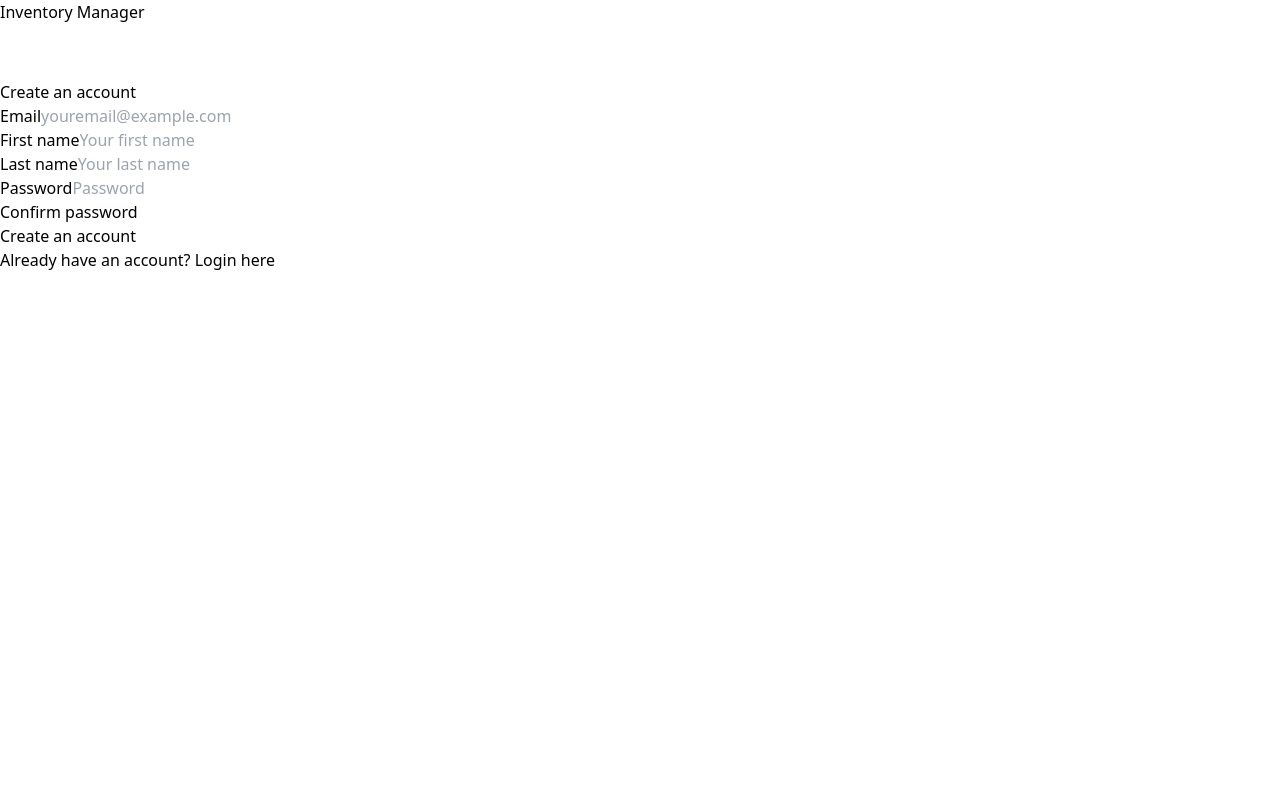
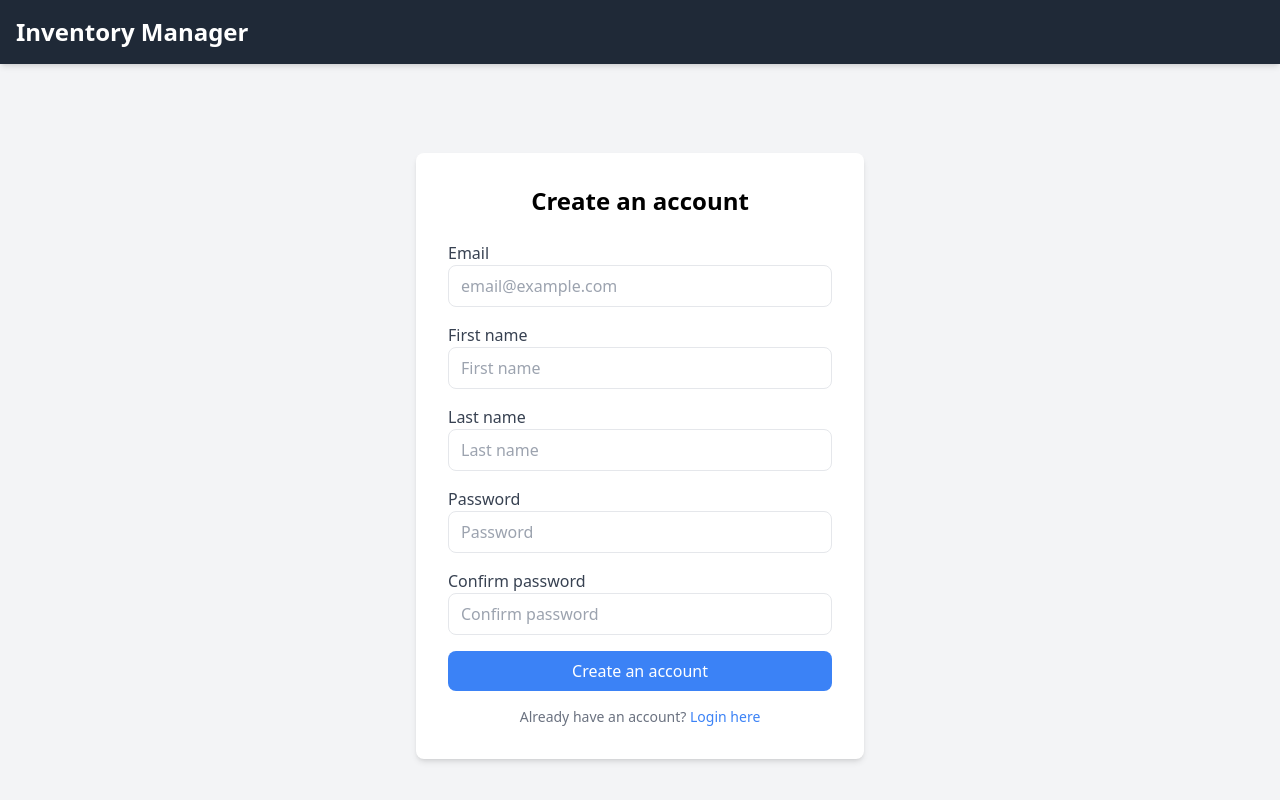
Before and after one commit to Chrisvt1209/InventoryManagerFrontend, a React (Vite) app in the folder inventory-manager-frontend/: page /auth/register in a window 1280 px wide. Shown: the top 800 px of the page. Built offline with nearby package versions, Linux system fonts and the light colour scheme; no server answers.

Commit message:
Updated authentication use cases, styling and routing
Registering use case works. Login use case needs some work

```diff
--- a/inventory-manager-frontend/src/components/navbar.jsx
+++ b/inventory-manager-frontend/src/components/navbar.jsx
@@ -5,8 +5,8 @@ export default function NavBar() {
     const { loggedInUser } = useAuth();
 
     return (
-        <nav className="bg-gray-600 fixed top-0 w-full shadow-md">
-            <div className="container mx-auto flex justify-between items-center p4">
+        <nav className="bg-gray-800 fixed top-0 w-full shadow-md z-10">
+            <div className="container mx-auto flex justify-between items-center p-4">
                 <Link to="/" className="text-white text-2xl font-bold">Inventory Manager</Link>
                 <button className="text-white md:hidden" type="button" data-bs-toggle="collapse"
                     data-bs-target="#navbarToggler" aria-controls="navbarToggler" aria-expanded="false"
@@ -21,21 +21,11 @@ export default function NavBar() {
                         <>
                             <ul className="flex space-x-4">
                                 <li>
-                                    <Link to="/products" className="text-white hover:text-gray-300">Kamplocaties</Link>
+                                    <Link to="/products" className="text-white hover:text-gray-300">Products</Link>
                                 </li>
                                 <li>
-                                    <Link to="/categories" className="text-white hover:text-gray-300">Bezoeken</Link>
+                                    <Link to="/categories" className="text-white hover:text-gray-300">Categories</Link>
                                 </li>
-                                {/* {loggedInUser.role === UserRole.ADMIN && (
-                                    <>
-                                        <li>
-                                            <Link to="users" className="text-white hover:text-gray-300">Gebruikers</Link>
-                                        </li>
-                                        <li>
-                                            <Link to="branches" className="text-white hover:text-gray-300">Speltakken</Link>
-                                        </li>
-                                    </>
-                                )} */}
                             </ul>
                             <ul className="flex space-x-4">
                                 <li className="relative">
--- a/inventory-manager-frontend/src/components/protected-route.jsx
+++ b/inventory-manager-frontend/src/components/protected-route.jsx
@@ -7,7 +7,7 @@ export default function ProtectedRoute({ roles = [] }) {
 
     if (!token) {
         console.log("User is not authenticated. Redirecting to login page.");
-        return <Navigate to="/login" />;
+        return <Navigate to="/auth/login" />;
     }
 
     if (roles.length > 0 && !roles.includes(loggedInUser?.role)) {
--- a/inventory-manager-frontend/src/main.jsx
+++ b/inventory-manager-frontend/src/main.jsx
@@ -106,6 +106,10 @@ const router = createBrowserRouter([
             ]
           }
         ]
+      },
+      {
+        path: "*",
+        element: <div>404 - Page Not Found</div>,
       }
     ]
   }
--- a/inventory-manager-frontend/src/pages/root.jsx
+++ b/inventory-manager-frontend/src/pages/root.jsx
@@ -7,7 +7,7 @@ export default function Root() {
     return (
         <>
             <Navbar />
-            <div className="container">
+            <div className="container mx-auto">
                 <div className="nav-size"></div> {/* This is a hack to make sure the content doesn't go under the navbar */}
                 <Outlet />
             </div>
--- a/inventory-manager-frontend/src/pages/users/authentication/login.jsx
+++ b/inventory-manager-frontend/src/pages/users/authentication/login.jsx
@@ -8,7 +8,7 @@ export default function Login() {
     const navigate = useNavigate();
     const { updateToken } = useAuth();
     const [errorMessage, setErrorMessage] = useState('');
-    const { register, handleSubmit, formState: { errors } } = useForm({
+    const { register, handleSubmit, formState: { errors, isSubmitting } } = useForm({
         mode: "onBlur"
     });
 
@@ -16,7 +16,10 @@ export default function Login() {
         setErrorMessage("");
 
         try {
-            const response = await backendApi.post("/users/login", value);
+            const response = await backendApi.post("/users/login", value, {
+                headers: { "Content-Type": "application/json" },
+                withCredentials: true
+            });
             console.log("Login successful: ", response);
             updateToken(response.data.token);
             navigate("/products");
@@ -25,7 +28,7 @@ export default function Login() {
             if (error?.response?.status === 403) {
                 setErrorMessage("Invalid username or password");
             } else {
-                setErrorMessage("An error occurred");
+                setErrorMessage(error?.response?.data?.message || "An unexpected error occurred");
             }
         }
     };
@@ -34,9 +37,12 @@ export default function Login() {
         <div className="flex justify-center items-center min-h-screen bg-gray-100">
             <div className="w-full max-w-md bg-white p-8 rounded-lg shadow-md">
                 <h2 className="text-2xl font-bold mb-6 text-center">Login</h2>
-                <form onSubmit={handleSubmit(handleLogin)}>
+                <form onSubmit={handleSubmit(handleLogin)} className="space-y-4">
+                    {errorMessage && <p className="text-red-500 text-sm">{errorMessage}</p>}
+
+                    {/* Email */}
                     <div className="mb-4">
-                        <label className="block text-gray-700">Email</label>
+                        <label htmlFor="email" className="block text-gray-700">Email</label>
                         <input
                             type="email"
                             id="email"
@@ -48,20 +54,32 @@ export default function Login() {
                                     message: "Use a valid email address"
                                 }
                             })}
+                            placeholder="email@example.com"
                         />
                         {errors.email && <p className="text-red-500 text-sm">{errors.email.message}</p>}
                     </div>
+
+                    {/* Password */}
                     <div className="mb-4">
-                        <label className="block text-gray-700">Password</label>
+                        <label htmlFor="password" className="block text-gray-700">Password</label>
                         <input
                             type="password"
+                            id="password"
                             className="w-full px-3 py-2 border rounded-lg"
                             {...register("password", { required: "Password is required" })}
                         />
                         {errors.password && <p className="text-red-500 text-sm">{errors.password.message}</p>}
                     </div>
-                    {errorMessage && <p className="text-red-500 text-sm mb-4">{errorMessage}</p>}
-                    <button type="submit" className="w-full bg-blue-500 text-white py-2 rounded-lg hover:bg-blue-600">Login</button>
+
+                    <button
+                        type="submit"
+                        disabled={isSubmitting}
+                        className={`w-full py-2 rounded-lg ${isSubmitting
+                            ? "bg-blue-300"
+                            : "bg-blue-500 hover:bg-blue-600 text-white"
+                            }`}>
+                        {isSubmitting ? "Logging in..." : "Login"}
+                    </button>
                 </form>
             </div>
         </div>
--- a/inventory-manager-frontend/src/pages/users/authentication/register.jsx
+++ b/inventory-manager-frontend/src/pages/users/authentication/register.jsx
@@ -19,9 +19,7 @@ export default function Register() {
                 lastName: data.lastName,
                 password: data.password
             }), {
-                headers: {
-                    'Content-Type': 'application/json'
-                },
+                headers: { 'Content-Type': 'application/json' },
                 withCredentials: true
             });
 
@@ -29,69 +27,70 @@ export default function Register() {
                 navigate("/auth/login")
             }
         } catch (error) {
-            setErrorMessage(error.message);
+            setErrorMessage(error.response?.data?.message || "An error occurred. Please try again.");
         }
     };
 
     const password = watch("password");
 
     return (
-        <div className="w-full bg-white rounded-lg shadow dark:border md:mt-0 sm:max-w-md xl:p-0 dark:bg-gray-800 dark:border-gray-700">
-            <div className="p-6 space-y-4 md:space-y-6 sm:p-8">
-                <h1 className="text-xl font-bold leading-tight tracking-tight text-gray-900 md:text-2xl dark:text-white">Create an account</h1>
-                <form className="space-y-4 md:space-y-6" onSubmit={handleSubmit(handleRegisterUser)}>
-                    {setErrorMessage && <p className="text-red-500 text-sm">{errorMessage}</p>}
+        <div className="flex justify-center items-center min-h-screen bg-gray-100">
+            <div className="w-full max-w-md bg-white p-8 rounded-lg shadow-md">
+                <h2 className="text-2xl font-bold mb-6 text-center">Create an account</h2>
+                <form className="space-y-4" onSubmit={handleSubmit(handleRegisterUser)}>
+                    {errorMessage && <p className="text-red-500 text-sm">{errorMessage}</p>}
+
+                    {/* Email */}
                     <div className="mb-4">
-                        <label htmlFor="email" className="block mb-2 text-sm font-medium text-gray-700 dark:text-white">Email</label>
+                        <label htmlFor="email" className="block text-gray-700">Email</label>
                         <input
-                            type="text"
+                            type="email"
                             id="email"
-                            className="bg-gray-50 border border-gray-300 text-gray-900 text-sm rounded-lg focus:ring-primary-600 focus:border-primary-600 block w-full p-2.5 dark:bg-gray-700 dark:border-gray-600 dark:placeholder-gray-400 dark:text-white dark:focus:ring-blue-500 dark:focus:border-blue-500"
+                            className="w-full px-3 py-2 border rounded-lg"
                             {...register("email", { required: "Email is required" })}
-                            placeholder="youremail@example.com"
-                            required=""
+                            placeholder="email@example.com"
                         />
                         {errors.email && <p className="text-red-500 text-sm">{errors.email.message}</p>}
                     </div>
 
                     {/* First name */}
                     <div className="mb-4">
-                        <label htmlFor="firstName" className="block mb-2 text-sm font-medium text-gray-700 dark:text-white">First name</label>
+                        <label htmlFor="firstName" className="block text-gray-700">First name</label>
                         <input
                             type="text"
                             id="firstName"
-                            className="bg-gray-50 border border-gray-300 text-gray-900 text-sm rounded-lg focus:ring-primary-600 focus:border-primary-600 block w-full p-2.5 dark:bg-gray-700 dark:border-gray-600 dark:placeholder-gray-400 dark:text-white dark:focus:ring-blue-500 dark:focus:border-blue-500"
-                            {...register("firstname", { required: "First name is required" })}
-                            placeholder="Your first name"
+                            className="w-full px-3 py-2 border rounded-lg"
+                            {...register("firstName", { required: "First name is required" })}
+                            placeholder="First name"
                         />
                         {errors.firstName && <p className="text-red-500 text-sm">{errors.firstName.message}</p>}
                     </div>
 
                     {/* Last name */}
                     <div className="mb-4">
-                        <label htmlFor="lastName" className="block mb-2 text-sm font-medium text-gray-700 dark:text-white">Last name</label>
+                        <label htmlFor="lastName" className="block text-gray-700">Last name</label>
                         <input
                             type="text"
                             id="lastName"
-                            className="bg-gray-50 border border-gray-300 text-gray-900 text-sm rounded-lg focus:ring-primary-600 focus:border-primary-600 block w-full p-2.5 dark:bg-gray-700 dark:border-gray-600 dark:placeholder-gray-400 dark:text-white dark:focus:ring-blue-500 dark:focus:border-blue-500"
-                            {...register("lastname", { required: "Last name is required" })}
-                            placeholder="Your last name"
+                            className="w-full px-3 py-2 border rounded-lg"
+                            {...register("lastName", { required: "Last name is required" })}
+                            placeholder="Last name"
                         />
                         {errors.lastName && <p className="text-red-500 text-sm">{errors.lastName.message}</p>}
                     </div>
 
                     {/* Password */}
                     <div className="mb-4">
-                        <label htmlFor="password" className="block mb-2 text-sm font-medium text-gray-700 dark:text-white">Password</label>
+                        <label htmlFor="password" className="block text-gray-700">Password</label>
                         <input
                             type="password"
                             id="password"
-                            className="bg-gray-50 border border-gray-300 text-gray-900 text-sm rounded-lg focus:ring-primary-600 focus:border-primary-600 block w-full p-2.5 dark:bg-gray-700 dark:border-gray-600 dark:placeholder-gray-400 dark:text-white dark:focus:ring-blue-500 dark:focus:border-blue-500"
+                            className="w-full px-3 py-2 border rounded-lg"
                             {...register("password", {
                                 required: "Password is required",
                                 minLength: {
                                     value: 8,
-                                    message: "Password must be at least 6 characters long"
+                                    message: "Password must be at least 8 characters long"
                                 }
                             })}
                             placeholder="Password"
@@ -101,22 +100,23 @@ export default function Register() {
 
                     {/* Confirm password */}
                     <div className="mb-4">
-                        <label htmlFor="confirmPassword" className="block mb-2 text-sm font-medium text-gray-700 dark:text-white">Confirm password</label>
+                        <label htmlFor="confirmPassword" className="block text-gray-700">Confirm password</label>
                         <input
                             type="password"
                             id="confirmPassword"
-                            className="bg-gray-50 border border-gray-300 text-gray-900 text-sm rounded-lg focus:ring-primary-600 focus:border-primary-600 block w-full p-2.5 dark:bg-gray-700 dark:border-gray-600 dark:placeholder-gray-400 dark:text-white dark:focus:ring-blue-500 dark:focus:border-blue-500"
-                            {...register("email", {
+                            className="w-full px-3 py-2 border rounded-lg"
+                            {...register("confirmPassword", {
                                 required: "Passwords must match",
-                                validate: value => value === password || "Passwords do not match"
+                                validate: (value) => value === password || "Passwords do not match",
                             })}
+                            placeholder="Confirm password"
                         />
-                        {errors.password && <p className="text-red-500 text-sm">{errors.password.message}</p>}
+                        {errors.confirmPassword && <p className="text-red-500 text-sm">{errors.confirmPassword.message}</p>}
                     </div>
 
-                    <button type="submit" className="w-full text-white bg-primary-600 hover:bg-primary-700 focus:ring-4 focus:outline-none focus:ring-primary-300 font-medium rounded-lg text-sm px-5 py-2.5 text-center dark:bg-primary-600 dark:hover:bg-primary-700 dark:focus:ring-primary-800">Create an account</button>
-                    <p className="text-sm font-light text-gray-500 dark:text-gray-400">
-                        Already have an account? <Link to={"/auth/login"} className="font-medium text-primary-600 hover:underline dark:text-primary-500">Login here</Link>
+                    <button type="submit" className="w-full py-2 bg-blue-500 text-white rounded-lg hover:bg-blue-600">Create an account</button>
+                    <p className="text-sm text-gray-500 text-center">
+                        Already have an account? <Link to={"/auth/login"} className="text-blue-500 hover:underline">Login here</Link>
                     </p>
                 </form>
             </div>
--- a/inventory-manager-frontend/tailwind.config.js
+++ b/inventory-manager-frontend/tailwind.config.js
@@ -1,8 +1,6 @@
 /** @type {import('tailwindcss').Config} */
 export default {
-  content: [
-    "./src/**/*.{js, jsx, ts, tsx}",
-  ],
+  content: ["./index.html", "./src/**/*.{js,ts,jsx,tsx}"],
   theme: {
     extend: {},
   },
```
Also changed, not shown: inventory-manager-frontend/src/pages/users/authentication/logout.jsx (+3 -7 lines), inventory-manager-frontend/src/providers/auth-provider.jsx (+27 -24 lines), inventory-manager-frontend/src/utils/backend-api.jsx (+4 -3 lines).
